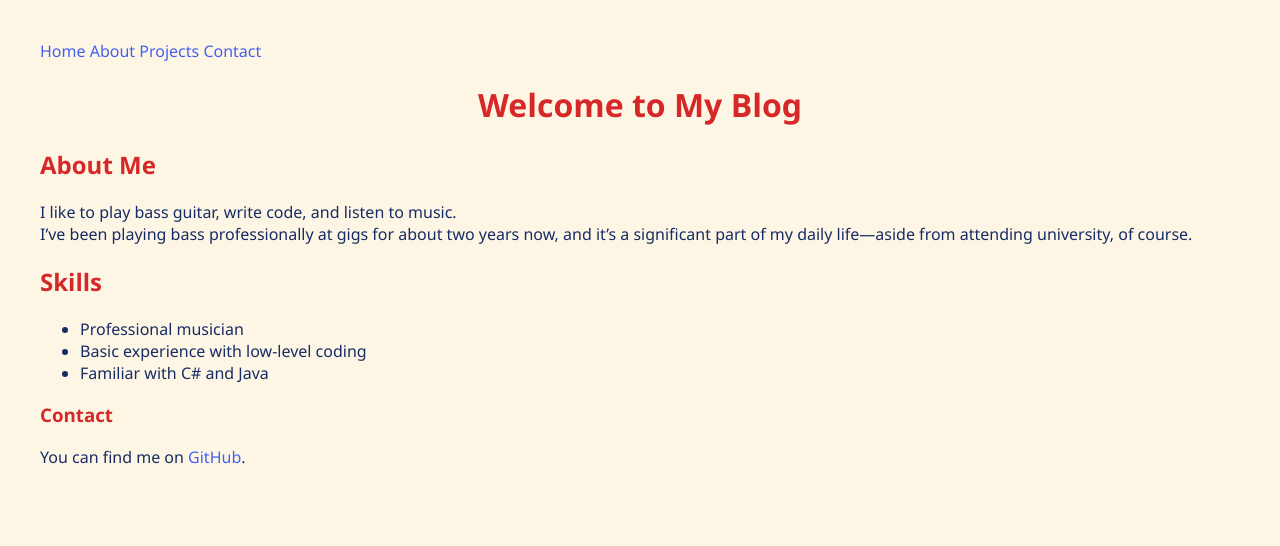
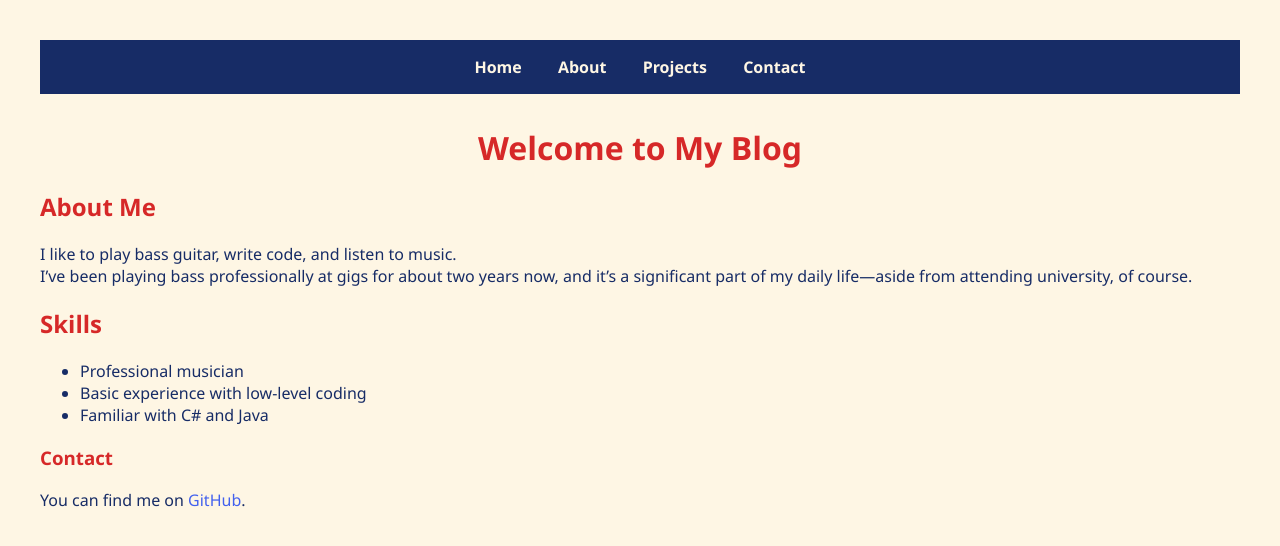
Before and after one commit to ashenone631/ashenone631.github.io, a Jekyll site: the page built from index.md, in a window 1280 px wide. Shown: the top 546 px of the page. Built offline with Jekyll 4.4.1, drawn with Linux system fonts in a browser that asks for light colours.

Commit message:
Update style.css

```diff
--- a/assets/css/style.css
+++ b/assets/css/style.css
@@ -29,6 +29,24 @@ a:hover {
   color: #7209b7; /* Purple on hover */
   text-decoration: underline;
 }
+.menu {
+  background-color: #172c66;
+  padding: 1rem;
+  text-align: center;
+  margin-bottom: 2rem;
+}
+
+.menu a {
+  color: #fef6e4;
+  margin: 0 1rem;
+  font-weight: bold;
+  text-decoration: none;
+}
+
+.menu a:hover {
+  color: #ffbe0b;
+  text-decoration: underline;
+}
 
 code {
   background-color: #ffecd1;
```
